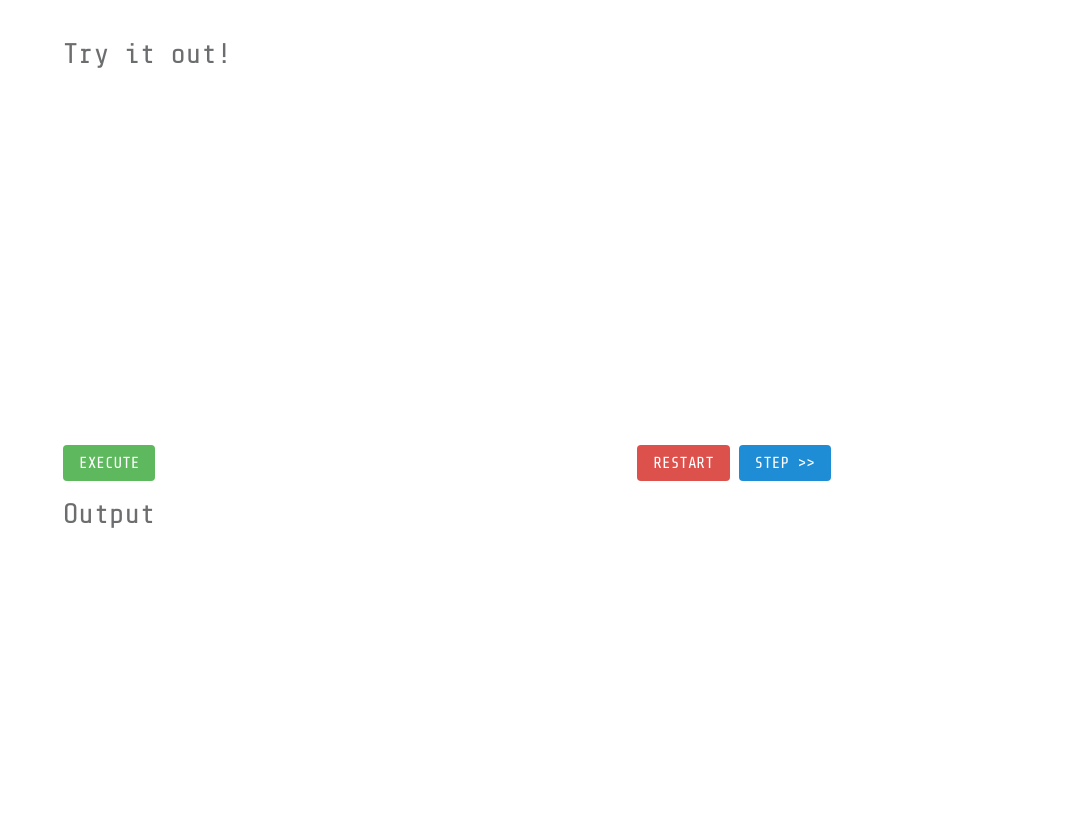
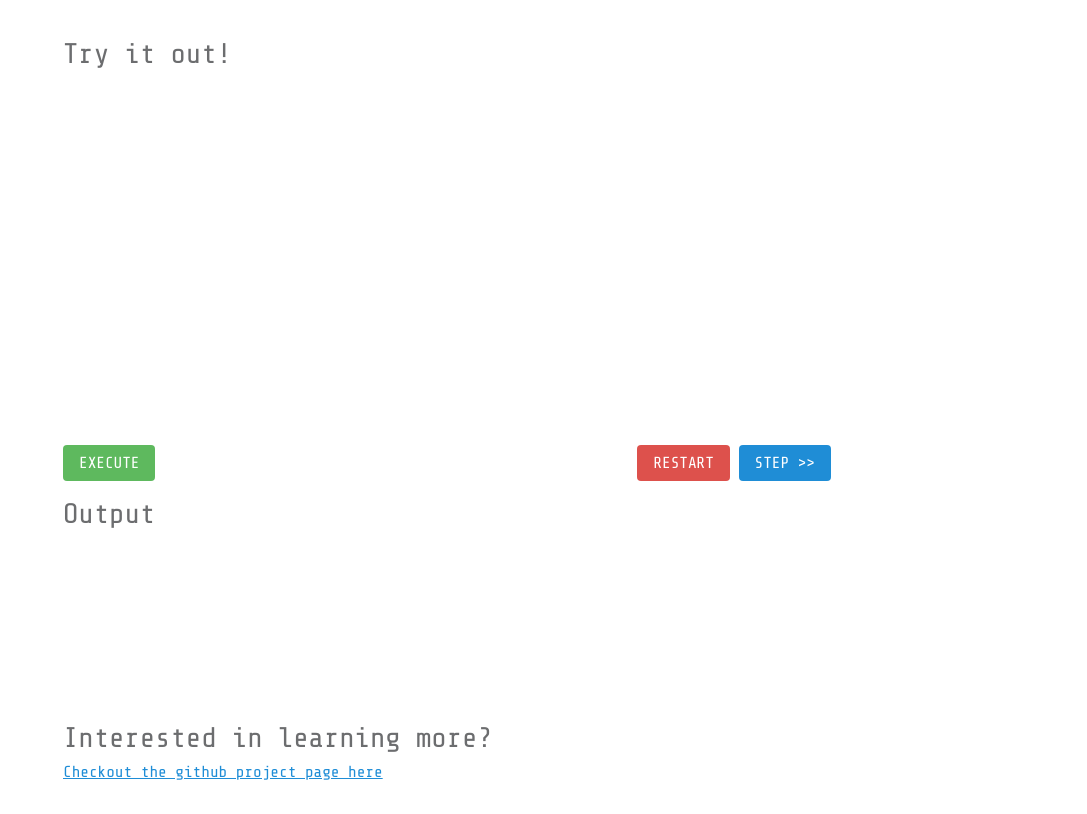
Before and after one commit to eugenioenko/interpreter, a website built with webpack: page index.html in a window 1280 px wide. Shown: the part 156-970 px from the top of the page, without its empty margins (193-1280 px from the left). Before the commit the page ends 861 px from the top, so only its background shows below. Built offline with nearby package versions, Linux system fonts and the light colour scheme.

Commit message:
Added link to source code

```diff
--- a/index.html
+++ b/index.html
@@ -70,6 +70,10 @@
                         </tr>
                     </table>
                 </div>
+            </div>
+            <div class="sdf-cell sdf-12 sdf-padding">
+                <h3>Interested in learning more?</h3>
+                <p><a href="https://github.com/eugenioenko/interpreter" class="sdf-primary-inverse">Checkout the github project page here</a></p>
             </div>
         </div>
     </div>
```
